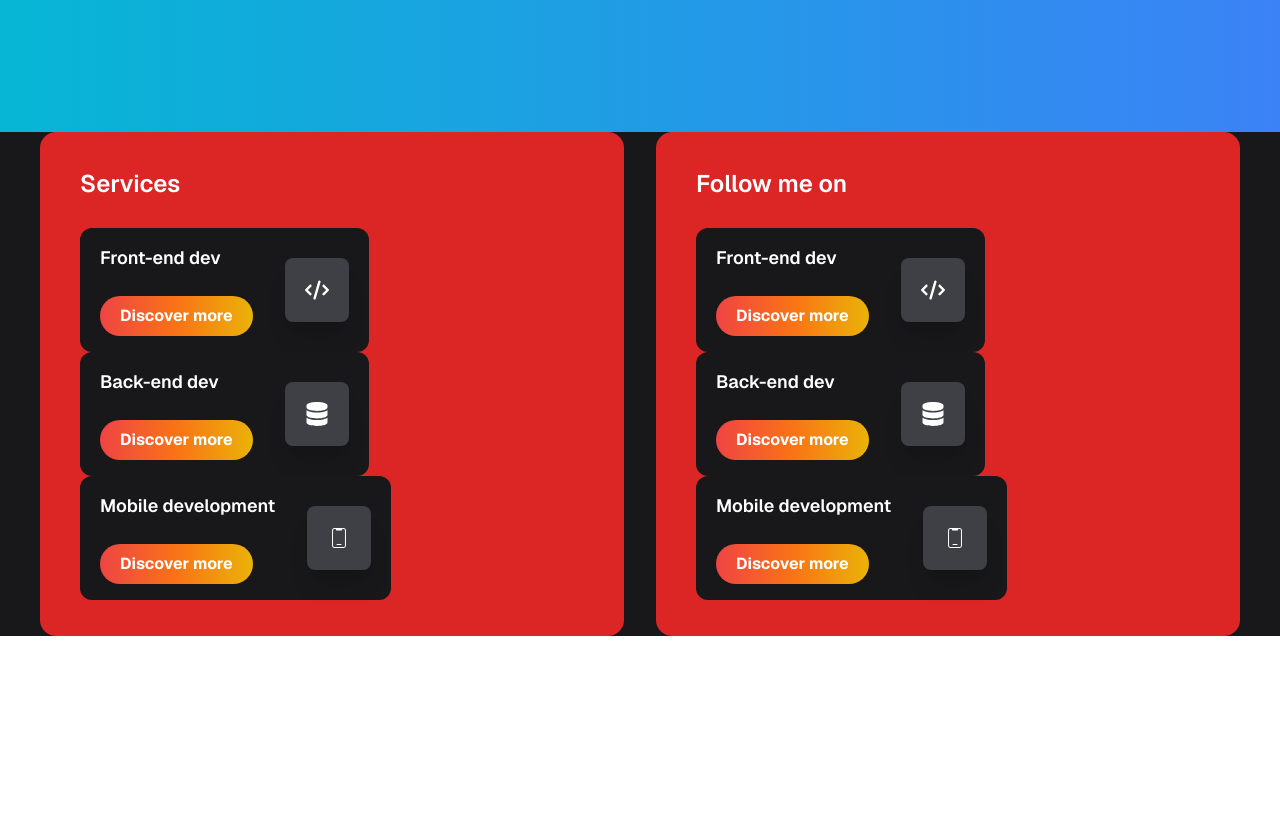
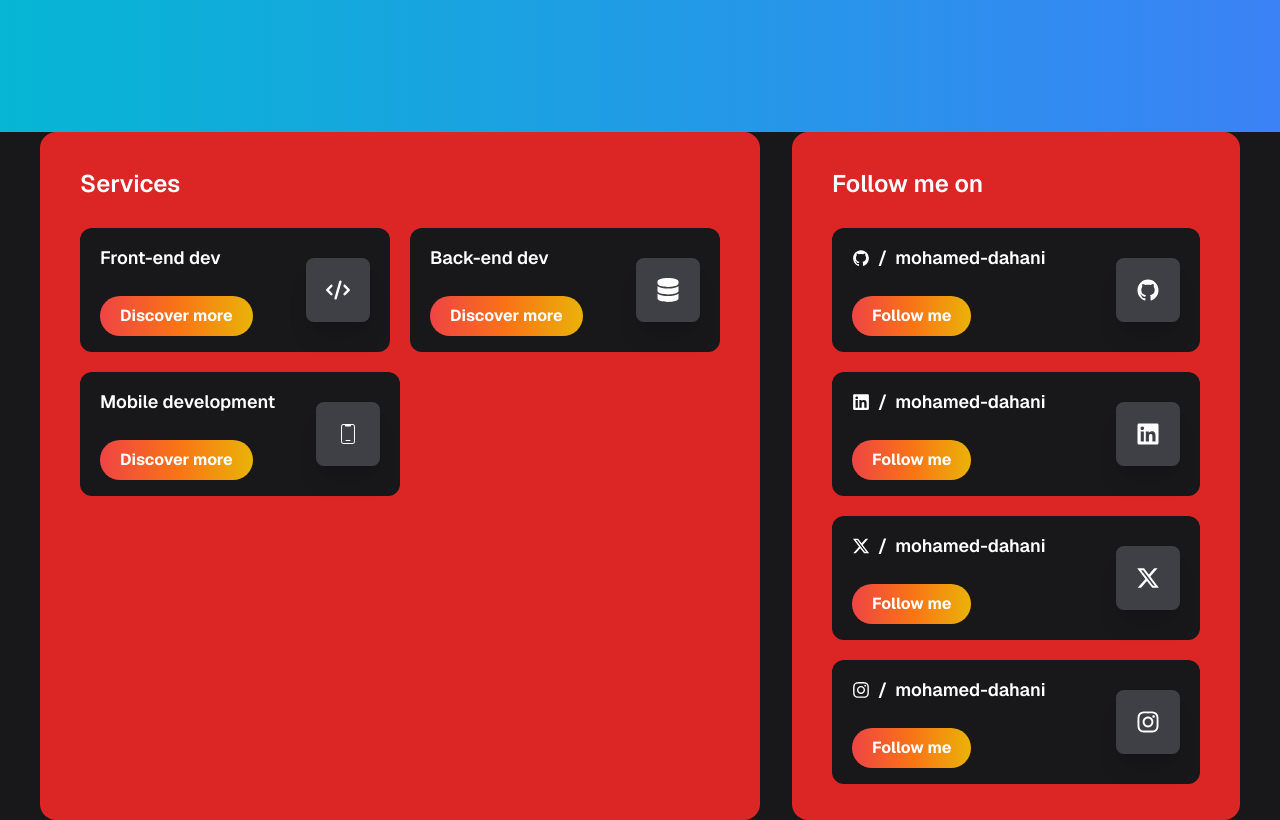
Before and after one commit to dahani-dev/portfolio-with-Nextjs, a Next.js app: page / in a window 1280 px wide. Shown: the part 500-1320 px from the top of the page. Before the commit the page ends 1136 px from the top, so only its background shows below. Built offline with nearby package versions, Linux system fonts and the light colour scheme.

Commit message:
fix some bugs

```diff
--- a/src/app/components/hero.jsx
+++ b/src/app/components/hero.jsx
@@ -7,7 +7,7 @@ const Hero = () => {
         I’m Mohamed Dahani
       </h1>
       <p className=" text-white font-medium text-lg tracking-wide max-w-2xl leading-8 mb-10">
-        Also known as <span className="underline">BrunoX</span>. a passionate
+        Also known as <span className="underline">BrunoX</span>. A passionate
         web developer with two years of experience in creating and implementing
         innovative web solutions. Skilled in programming, troubleshooting, and
         collaborating with cross-functional teams to achieve the success of
--- a/src/app/components/main.jsx
+++ b/src/app/components/main.jsx
@@ -2,14 +2,18 @@ import Link from "next/link";
 import { FaCode } from "react-icons/fa6";
 import { CiMobile3 } from "react-icons/ci";
 import { FaDatabase } from "react-icons/fa";
+import { IoLogoGithub } from "react-icons/io";
+import { FaLinkedin } from "react-icons/fa6";
+import { FaXTwitter } from "react-icons/fa6";
+import { FaInstagram } from "react-icons/fa6";
 
 const main = () => {
   return (
-    <main className="bg-white dark:bg-[#18181B] px-10 flex gap-8">
-      <div className="backdrop-blur-md bg-red-600 py-9 px-10 rounded-2xl">
+    <main className="bg-white dark:bg-[#18181B] px-10 flex justify-between gap-8">
+      <div className=" flex-grow backdrop-blur-md bg-red-600 py-9 px-10 rounded-2xl min-w-[60%]">
         <h1 className="text-white font-semibold text-2xl mb-7">Services</h1>
-        <div className="flex items-center justify-between flex-wrap">
-          <div className="flex items-center gap-8 py-4 px-5 bg-white rounded-xl dark:bg-[#18181B]">
+        <div className="flex items-center justify-between gap-5 flex-wrap">
+          <div className="flex-grow flex justify-between items-center gap-8 py-4 px-5 bg-white rounded-xl dark:bg-[#18181B] max-w-80">
             <div className="">
               <h1 className="text-black font-semibold text-lg mb-6 dark:text-white">
                 Front-end dev
@@ -19,13 +23,13 @@ const main = () => {
               </button>
             </div>
 
-            <button className="text-black bg-white text-2xl rounded-lg dark:bg-[#3F3F46] dark:text-white shadow-xl p-5 hover:bg-gradient-to-r from-cyan-500 to-blue-500 hover:text-white transition-colors">
+            <button className="flex justify-center items-center text-black bg-white text-2xl rounded-lg dark:bg-[#3F3F46] dark:text-white shadow-xl p-5 hover:bg-gradient-to-r from-cyan-500 to-blue-500 hover:text-white transition-colors">
               <Link href="">
                 <FaCode />
               </Link>
             </button>
           </div>
-          <div className="flex items-center gap-8 py-4 px-5 bg-white rounded-xl dark:bg-[#18181B]">
+          <div className="flex-grow flex justify-between items-center gap-8 py-4 px-5 bg-white rounded-xl dark:bg-[#18181B] max-w-80">
             <div className="">
               <h1 className="text-black font-semibold text-lg mb-6 dark:text-white">
                 Back-end dev
@@ -35,13 +39,13 @@ const main = () => {
               </button>
             </div>
 
-            <button className="text-black bg-white text-2xl rounded-lg dark:bg-[#3F3F46] dark:text-white shadow-xl p-5 hover:bg-gradient-to-r from-cyan-500 to-blue-500 hover:text-white transition-colors">
+            <button className="flex justify-center items-center text-black bg-white text-2xl rounded-lg dark:bg-[#3F3F46] dark:text-white shadow-xl p-5 hover:bg-gradient-to-r from-cyan-500 to-blue-500 hover:text-white transition-colors">
               <Link href="">
                 <FaDatabase />
               </Link>
             </button>
           </div>
-          <div className="flex items-center gap-8 py-4 px-5 bg-white rounded-xl dark:bg-[#18181B]">
+          <div className="flex-grow flex justify-between items-center gap-8 py-4 px-5 bg-white rounded-xl dark:bg-[#18181B] max-w-80">
             <div className="">
               <h1 className="text-black font-semibold text-lg mb-6 dark:text-white">
                 Mobile development
@@ -51,7 +55,7 @@ const main = () => {
               </button>
             </div>
 
-            <button className="text-black bg-white text-2xl rounded-lg dark:bg-[#3F3F46] dark:text-white shadow-xl p-5 hover:bg-gradient-to-r from-cyan-500 to-blue-500 hover:text-white transition-colors">
+            <button className="flex justify-center items-center text-black bg-white text-2xl rounded-lg dark:bg-[#3F3F46] dark:text-white shadow-xl p-5 hover:bg-gradient-to-r from-cyan-500 to-blue-500 hover:text-white transition-colors">
               <Link href="">
                 <CiMobile3 />
               </Link>
@@ -61,54 +65,82 @@ const main = () => {
       </div>
       <div className="backdrop-blur-md bg-red-600 py-9 px-10 rounded-2xl">
         <h1 className="text-white font-semibold text-2xl mb-7">Follow me on</h1>
-        <div className="flex items-center justify-between flex-wrap">
-          <div className="flex items-center gap-8 py-4 px-5 bg-white rounded-xl dark:bg-[#18181B]">
+        <div className="flex items-center justify-between gap-5 flex-wrap">
+          <div className="flex-grow flex justify-between items-center  gap-8 py-4 px-5 bg-white rounded-xl dark:bg-[#18181B]">
             <div className="">
-              <h1 className="text-black font-semibold text-lg mb-6 dark:text-white">
-                Front-end dev
+              <h1 className="text-black font-semibold text-lg mb-6 dark:text-white flex items-center">
+                <IoLogoGithub />
+                <span className="mx-2">/</span>mohamed-dahani
               </h1>
               <button className="text-white bg-gradient-to-r from-red-500 via-orange-500 to-yellow-500 py-2 px-5 font-bold rounded-full hover:bg-gradient-to-r hover:from-cyan-500 hover:to-blue-500 transition-colors">
-                <Link href="">Discover more</Link>
+                <Link href="">Follow me</Link>
               </button>
             </div>
 
-            <button className="text-black bg-white text-2xl rounded-lg dark:bg-[#3F3F46] dark:text-white shadow-xl p-5 hover:bg-gradient-to-r from-cyan-500 to-blue-500 hover:text-white transition-colors">
+            <div>
+              <button className=" flex justify-center items-center text-black bg-white text-2xl rounded-lg dark:bg-[#3F3F46] dark:text-white shadow-xl p-5 hover:bg-gradient-to-r from-cyan-500 to-blue-500 hover:text-white transition-colors">
                 <Link href="">
-                <FaCode />
+                  <IoLogoGithub />
                 </Link>
               </button>
             </div>
-          <div className="flex items-center gap-8 py-4 px-5 bg-white rounded-xl dark:bg-[#18181B]">
+          </div>
+          <div className="flex-grow flex justify-between items-center  gap-8 py-4 px-5 bg-white rounded-xl dark:bg-[#18181B]">
             <div className="">
-              <h1 className="text-black font-semibold text-lg mb-6 dark:text-white">
-                Back-end dev
+              <h1 className="text-black font-semibold text-lg mb-6 dark:text-white flex items-center">
+                <FaLinkedin />
+                <span className="mx-2">/</span>mohamed-dahani
               </h1>
               <button className="text-white bg-gradient-to-r from-red-500 via-orange-500 to-yellow-500 py-2 px-5 font-bold rounded-full hover:bg-gradient-to-r hover:from-cyan-500 hover:to-blue-500 transition-colors">
-                <Link href="">Discover more</Link>
+                <Link href="">Follow me</Link>
               </button>
             </div>
 
-            <button className="text-black bg-white text-2xl rounded-lg dark:bg-[#3F3F46] dark:text-white shadow-xl p-5 hover:bg-gradient-to-r from-cyan-500 to-blue-500 hover:text-white transition-colors">
+            <div>
+              <button className=" flex justify-center items-center text-black bg-white text-2xl rounded-lg dark:bg-[#3F3F46] dark:text-white shadow-xl p-5 hover:bg-gradient-to-r from-cyan-500 to-blue-500 hover:text-white transition-colors">
                 <Link href="">
-              <FaDatabase />
+                  <FaLinkedin />
                 </Link>
               </button>
             </div>
-          <div className="flex items-center gap-8 py-4 px-5 bg-white rounded-xl dark:bg-[#18181B]">
+          </div>
+          <div className="flex-grow flex justify-between items-center  gap-8 py-4 px-5 bg-white rounded-xl dark:bg-[#18181B]">
             <div className="">
-              <h1 className="text-black font-semibold text-lg mb-6 dark:text-white">
-                Mobile development
+              <h1 className="text-black font-semibold text-lg mb-6 dark:text-white flex items-center">
+                <FaXTwitter />
+                <span className="mx-2">/</span>mohamed-dahani
               </h1>
               <button className="text-white bg-gradient-to-r from-red-500 via-orange-500 to-yellow-500 py-2 px-5 font-bold rounded-full hover:bg-gradient-to-r hover:from-cyan-500 hover:to-blue-500 transition-colors">
-                <Link href="">Discover more</Link>
+                <Link href="">Follow me</Link>
               </button>
             </div>
 
-            <button className="text-black bg-white text-2xl rounded-lg dark:bg-[#3F3F46] dark:text-white shadow-xl p-5 hover:bg-gradient-to-r from-cyan-500 to-blue-500 hover:text-white transition-colors">
+            <div>
+              <button className=" flex justify-center items-center text-black bg-white text-2xl rounded-lg dark:bg-[#3F3F46] dark:text-white shadow-xl p-5 hover:bg-gradient-to-r from-cyan-500 to-blue-500 hover:text-white transition-colors">
                 <Link href="">
-              <CiMobile3 />
+                  <FaXTwitter />
                 </Link>
               </button>
+            </div>
+          </div>
+          <div className="flex-grow flex justify-between items-center  gap-8 py-4 px-5 bg-white rounded-xl dark:bg-[#18181B]">
+            <div className="">
+              <h1 className="text-black font-semibold text-lg mb-6 dark:text-white flex items-center">
+                <FaInstagram />
+                <span className="mx-2">/</span>mohamed-dahani
+              </h1>
+              <button className="text-white bg-gradient-to-r from-red-500 via-orange-500 to-yellow-500 py-2 px-5 font-bold rounded-full hover:bg-gradient-to-r hover:from-cyan-500 hover:to-blue-500 transition-colors">
+                <Link href="">Follow me</Link>
+              </button>
+            </div>
+
+            <div>
+              <button className=" flex justify-center items-center text-black bg-white text-2xl rounded-lg dark:bg-[#3F3F46] dark:text-white shadow-xl p-5 hover:bg-gradient-to-r from-cyan-500 to-blue-500 hover:text-white transition-colors">
+                <Link href="">
+                  <FaInstagram />
+                </Link>
+              </button>
+            </div>
           </div>
         </div>
       </div>
```
Lines whose indentation alone changed are shown as unchanged.
